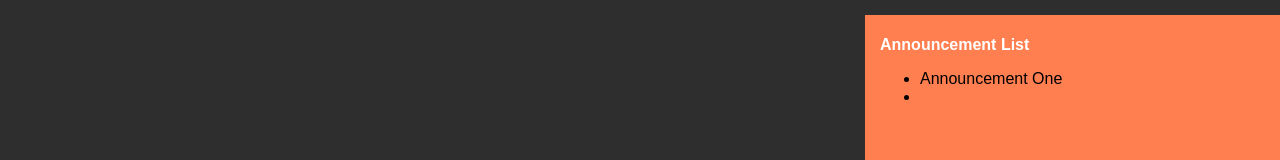
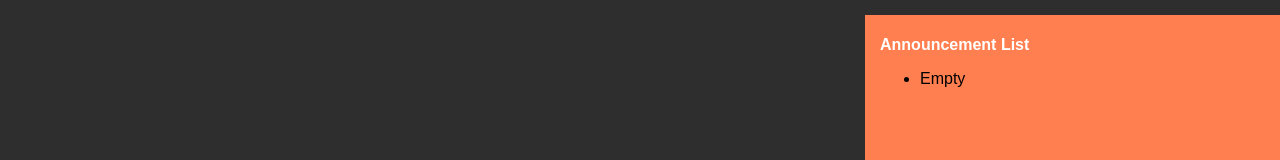
Before and after one commit to BdonGordon/Announcement-Board, a React (Create React App) app in the folder announcement-board/: page / in a window 1280 px wide. Shown: the part 385-545 px from the top of the page. Built offline with nearby package versions, Linux system fonts and the light colour scheme.

Commit message:
Almost working. Just fixing the index override.

```diff
--- a/announcement-board/package.json
+++ b/announcement-board/package.json
@@ -3,10 +3,12 @@
   "version": "0.1.0",
   "private": true,
   "dependencies": {
+    "jquery": "^3.3.1",
     "react": "^16.2.0",
     "react-dom": "^16.2.0",
     "react-scripts-ts": "2.13.0",
-    "redux": "^3.7.2"
+    "redux": "^3.7.2",
+    "redux-thunk": "^2.2.0"
   },
   "scripts": {
     "start": "react-scripts-ts start",
@@ -19,6 +21,7 @@
     "@types/node": "^9.4.6",
     "@types/react": "^16.0.38",
     "@types/react-dom": "^16.0.4",
+    "redux-devtools-extension": "^2.13.2",
     "typescript": "^2.7.2"
   }
 }
--- a/announcement-board/src/container/AppContainer.tsx
+++ b/announcement-board/src/container/AppContainer.tsx
@@ -1,8 +1,9 @@
 import * as React from 'react';
 import CoreLayout from '../layouts/CoreLayout';
 import { Provider, Store } from 'react-redux';
-import { createStore } from 'redux';
+import { createStore, applyMiddleware, compose } from 'redux';
 import makeRootReducer from '../store/reducers';
+import { composeWithDevTools } from 'redux-devtools-extension';
 
 export const store = createStore(makeRootReducer);
 
--- a/announcement-board/src/modules/announcement.tsx
+++ b/announcement-board/src/modules/announcement.tsx
@@ -1,4 +1,4 @@
-import { IAnnouncement, IAnnouncementAction } from '../models/Announcement';
+import { IAnnouncement, IAnnouncementAction, IAnnouncementState } from '../models/Announcement';
 
 export const ANNOUNCEMENT_POST = 'ANNOUNCEMENT_POST';
 export const ANNOUNCEMENT_STORE = 'ANNOUNCEMENT_STORE';
@@ -20,24 +20,35 @@ export function postAnnouncement(announcement: IAnnouncement): IAnnouncementActi
 /**
  * Just initializing an initialState for the state in the reducer function
  */
-const initialState: IAnnouncement = {
-    message: '',
-    cycles: 0,
-    duration: 0,
-    color: 0,
-    caps: false
+const initialState: IAnnouncementState = {
+    mostRecent: {
+        message: '',
+        cycles: 0,
+        duration: 0,
+        color: 0,
+        caps: false
+    },
+    announcements: []
 };
+/*
+const initialList: IAnnouncementList = {
+    postedAnnouncement: initialState,
+    announcementList: new Array()
+};
+*/
 
 /**
  * In the ANNOUNCEMENT_POST, we just want to return the payload
  * @param state => assigned to the initialState
  * @param action => of type IAnnouncementActions which allows for action.payload.anyproperty to be accessed and seen via Intellisense
  */
-export function announcementReducer(state: IAnnouncement = initialState, action: IAnnouncementActions) {
+export function announcementReducer(state: IAnnouncementState = initialState, action: IAnnouncementActions) {
     switch (action.type) {
         case ANNOUNCEMENT_POST:
+
             return Object.assign({}, state, {
-                announcement: action.payload
+                mostRecent: action.payload,
+                announcements: [...state.announcements, action.payload]
             });
 
         default:
--- a/announcement-board/src/routes/AnnouncementList/components/AnnouncementList.tsx
+++ b/announcement-board/src/routes/AnnouncementList/components/AnnouncementList.tsx
@@ -2,30 +2,50 @@ import * as React from 'react';
 import { ListProps } from '../containers/AnnouncementListContainer';
 import { IAnnouncement } from '../../../models/Announcement';
 
-const initialAnnouncement: IAnnouncement = {
-    message: '',
-    cycles: 0,
-    duration: 0,
-    color: 0,
-    caps: false
-};
-
-const initialState: ListProps.IState = {
-    announcement: initialAnnouncement
-};
-
 class AnnouncementList extends React.Component<ListProps.IProps, ListProps.IState> {
     constructor(props: ListProps.IProps) {
         super(props);
+
+        this.createList = this.createList.bind(this);
+    }
+
+    componentDidMount() {
+        console.log("componentDidMount");
+    }
+    componentWillMount() {
+        console.log("WillMount");
+    }
+    componentWillReceiveProps() {
+        console.log("WillReceiveProps");
+
+    }
+    componentWillUpdate(nextProps: ListProps.IProps) {
+        if (nextProps.announcements !== this.props.announcements) {
+            this.setState({
+                postedAnnouncement: nextProps.announcements
+            });
+        }
+    }
+
+    componentDidUpdate() {
+        console.log("DidUpdate");
+    }
+
+    createList() {
+        if (this.props.announcements.length === 0) {
+            return "Empty";
+        }
+        console.log(this.props.announcements);
+        return this.props.announcements.length;
     }
 
     render() {
         return (
             <div>
                 <ul>
-                    <li>Announcement One</li>
-                    <li>{this.props.announcement.message}</li>
+                    <li>{this.createList()}</li>
                 </ul>
+
             </div>
         );
     }
--- a/announcement-board/src/routes/AnnouncementList/containers/AnnouncementListContainer.tsx
+++ b/announcement-board/src/routes/AnnouncementList/containers/AnnouncementListContainer.tsx
@@ -1,21 +1,32 @@
 import * as React from 'react';
 import AnnouncementList from '../components/AnnouncementList';
 import { IAnnouncement } from '../../../models/Announcement';
+import { connect } from 'react-redux';
 
 export namespace ListProps {
     export interface IStateProps {
-        announcement: IAnnouncement;
-        isSubmitted: boolean;
+        announcements: IAnnouncement[];
     }
 
     export interface IDispatchProps {
     }
+
     export interface IOwnProps { }
     export interface IProps extends IStateProps, IDispatchProps, IOwnProps { }
 
     export interface IState {
-        announcement: IAnnouncement;
     }
 }
 
-export default AnnouncementList;
+function mapStateToProps(state: any) {
+    return {
+        announcements: state.announcement.announcements
+    };
+}
+
+function mapDispatchToProps(dispatch: any) {
+    return {}; //squiggles is an object
+}
+
+
+export default connect<ListProps.IStateProps, ListProps.IDispatchProps, ListProps.IOwnProps>(mapStateToProps, mapDispatchToProps)(AnnouncementList);
--- a/announcement-board/src/routes/Announcements/components/Announcement.tsx
+++ b/announcement-board/src/routes/Announcements/components/Announcement.tsx
@@ -34,22 +34,22 @@ class Announcement extends React.Component<AnnouncementProps.IProps, Announcemen
     /**This portion right here shows a little bit about the life cycle of components. Nothing complex, but
     * whenever an action is done on the app, one - or several - of the messages will log to show what's happening
     **/
-    componentDidMount() {
-        console.log("componentDidMount");
-    }
-    componentWillMount() {
-        console.log("WillMount");
-    }
-    componentWillReceiveProps() {
-        console.log("WillReceiveProps");
+    //componentDidMount() {
+    //    console.log("componentDidMount");
+    //}
+    //componentWillMount() {
+    //    console.log("WillMount");
+    //}
+    //componentWillReceiveProps() {
+    //    console.log("WillReceiveProps");
 
-    }
-    componentWillUpdate() {
-        console.log("WillUpdate");
-    }
-    componentDidUpdate() {
-        console.log("DidUpdate");
-    }
+    //}
+    //componentWillUpdate() {
+    //    console.log("WillUpdate");
+    //}
+    //componentDidUpdate() {
+    //    console.log("DidUpdate");
+    //}
     /**END OF MOUNTING **/
 
 
@@ -78,11 +78,9 @@ class Announcement extends React.Component<AnnouncementProps.IProps, Announcemen
     }
 
     handleSubmit(e: React.FormEvent<HTMLButtonElement>) {
-        this.props.postAnnouncement(this.state.announcement); //Boom, we done here
-        //let clearAnnouncement: IAnnouncement = this.state.announcement;
-        //clearAnnouncement.message = '';
+        this.props.postAnnouncement(this.state.announcement);
+
         this.setState({
-            //announcement: clearAnnouncement,
             isValid: true,
             canEdit: true
         });
@@ -103,6 +101,7 @@ class Announcement extends React.Component<AnnouncementProps.IProps, Announcemen
 
     render() {
         console.log("render"); //just to show the lifecycle - nothing more
+        console.log(this.props);
         return (
             <div>
                 <h5> Announcements </h5>
@@ -117,7 +116,7 @@ class Announcement extends React.Component<AnnouncementProps.IProps, Announcemen
 
                 <div className="announcement-list">
                     <h4 className="h4-list"> Announcement List </h4>
-                    <AnnouncementList isSubmitted={this.state.canEdit} announcement={this.state.announcement} />
+                    <AnnouncementList/>
                 </div>
 
             </div>
--- a/announcement-board/src/routes/Announcements/containers/AnnouncementContainer.tsx
+++ b/announcement-board/src/routes/Announcements/containers/AnnouncementContainer.tsx
@@ -32,7 +32,7 @@ export namespace AnnouncementProps {
  */
 function mapStateToProps(state: any) {
     return {
-        announcement: state.announcement
+        announcement: state.announcement.mostRecent
     };
 }
 
```
Also changed, not shown: announcement-board/src/models/Announcement.ts (+12 -0 lines), 1 other file (tests, documents, lock files or other folders).
